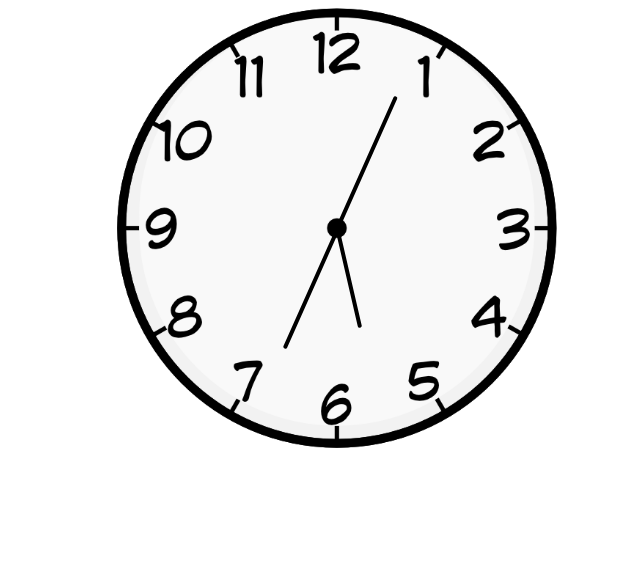
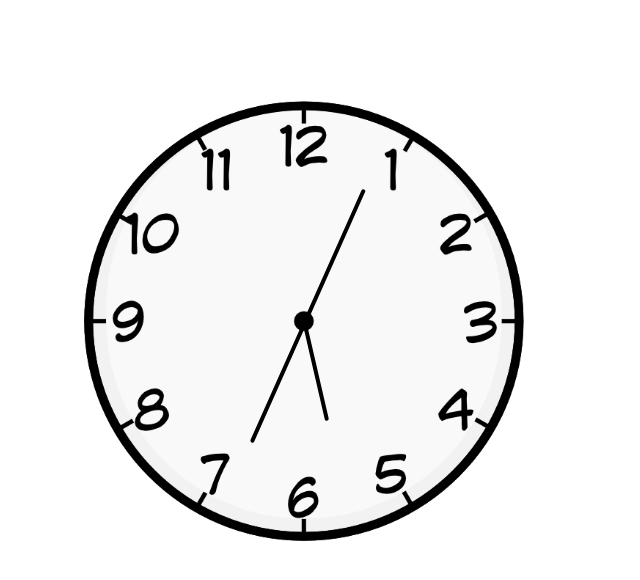
Before and after one commit to sanjayyadav29/TraditionalClock, a plain HTML site: page index.html in a window 1280 px wide. Shown: the whole page, without its empty margins (303-943 px from the left). Drawn offline with Linux system fonts and the light colour scheme.

Commit message:
Update index.css

```diff
--- a/index.css
+++ b/index.css
@@ -1,6 +1,7 @@
 #container{
     position: relative;
-    margin: auto;
+    margin-top: 8%;
+    margin-left: 30%;
     height: 440px;
     width: 440px;
     background: url(s.png) no-repeat;
```
